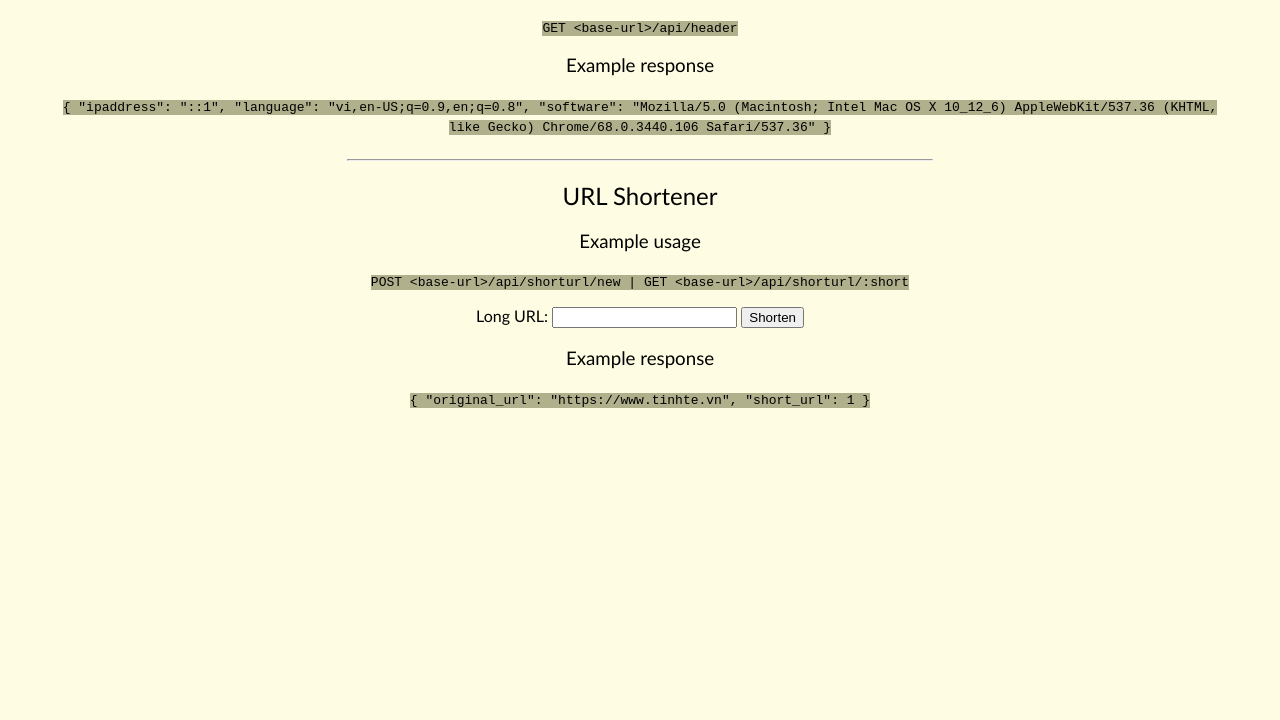
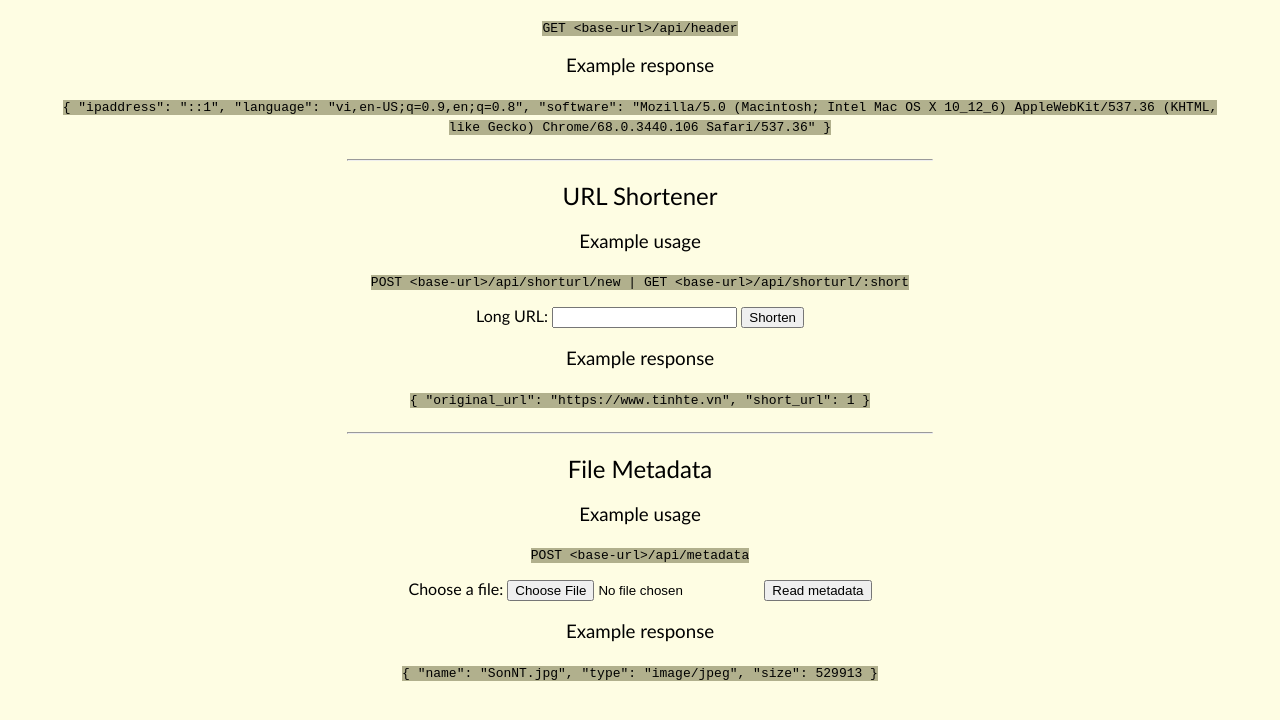
Before and after one commit to sonngdev/fcc-api, a website: page views/index.html in a window 1280 px wide. Shown: the part 426-1146 px from the top of the page. Before the commit the page ends 882 px from the top, so only its background shows below. Drawn offline with nearby package versions, Linux system fonts and the light colour scheme.

Commit message:
Finish view for metadata

```diff
--- a/views/index.html
+++ b/views/index.html
@@ -66,7 +66,7 @@ Vue.component("custom-form", {
   props: ["forminfo"],
   template: `
     <form :action="forminfo.action" method="post">
-      {{ forminfo.inputtext }}: <input :name="forminfo.name">
+      {{ forminfo.inputtext }}: <input :type="forminfo.type" :name="forminfo.name">
       <button type="submit">{{ forminfo.buttontext }}</button>
     </form>
   `
@@ -120,6 +120,7 @@ let app = new Vue({
         needform: true,
         form: {
           action: "/api/shorturl/new",
+          type: "text",
           inputtext: "Long URL",
           name: "longUrl",
           buttontext: "Shorten"
@@ -127,6 +128,25 @@ let app = new Vue({
         response: {
           original_url: "https://www.tinhte.vn",
           short_url: 1
+        }
+      },
+      {
+        id: 4,
+        idname: "metadata",
+        title: "File Metadata",
+        usage: "POST <base-url>/api/metadata",
+        needform: true,
+        form: {
+          action: "/api/metadata",
+          type: "file",
+          inputtext: "Choose a file",
+          name: "upfile",
+          buttontext: "Read metadata"
+        },
+        response: {
+          name: "SonNT.jpg",
+          type: "image/jpeg",
+          size: 529913
         }
       }
     ]
```
